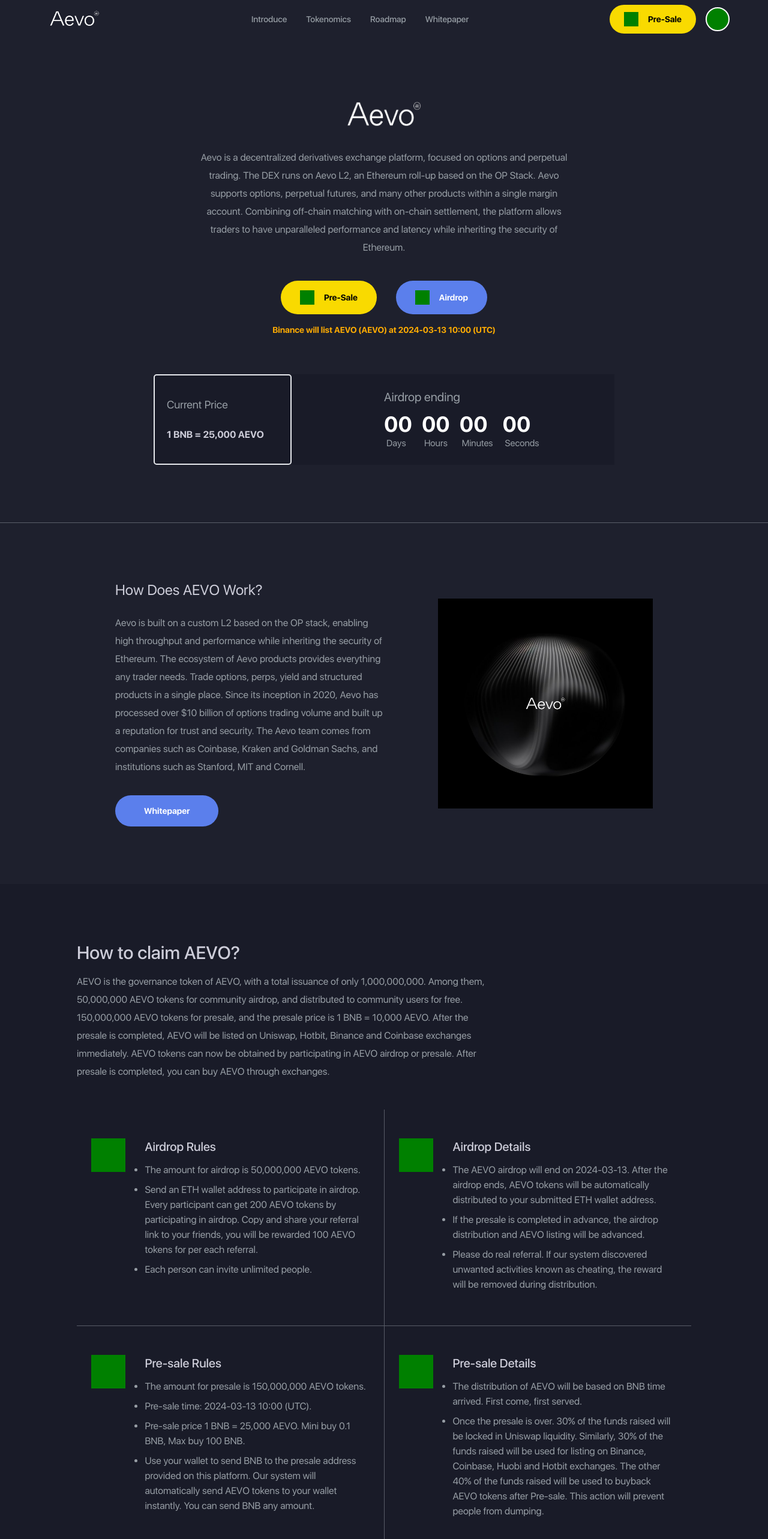
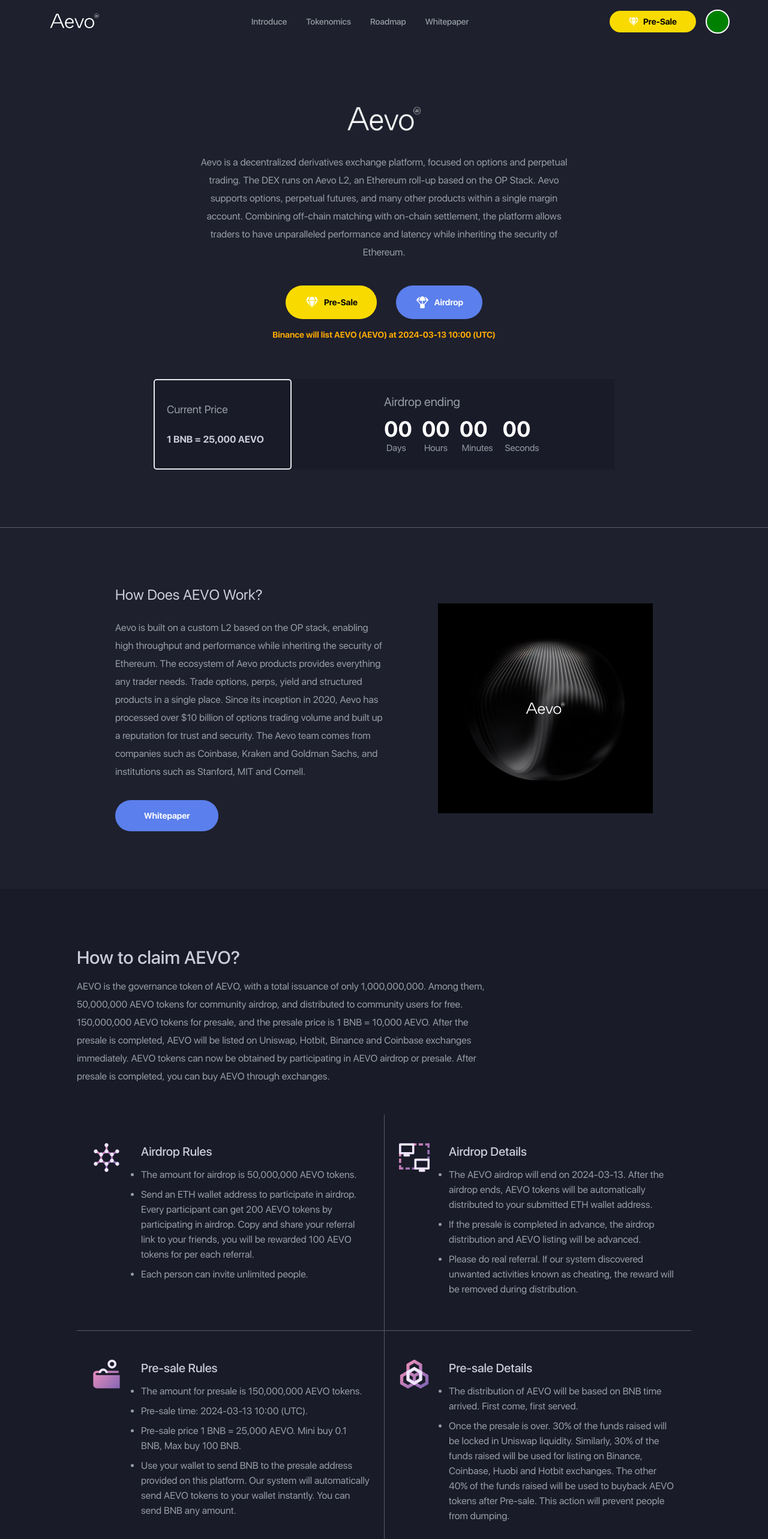
Before and after one commit to FosterSOAsare/aevodrop, a Next.js app: page / in a window 1280 px wide. Shown: the top 2566 px of the page at 60% size. Built offline with nearby package versions, Linux system fonts and the light colour scheme.

Commit message:
Addition of images Presale section Claims refactor

```diff
--- a/src/components/Claim.tsx
+++ b/src/components/Claim.tsx
@@ -7,6 +7,7 @@
 export interface IClaim {
 	name: string;
 	list: string[];
+	image: string;
 }
 
 const Claim = () => {
--- a/src/components/ClaimCard.tsx
+++ b/src/components/ClaimCard.tsx
@@ -1,14 +1,18 @@
 import React from "react";
+import Image from "next/image";
+
 import { IClaim } from "./Claim";
 
 interface IClaimCard extends IClaim {
 	index: number;
 }
 
-const ClaimCard = ({ name, list, index }: IClaimCard) => {
+const ClaimCard = ({ name, list, index, image }: IClaimCard) => {
 	return (
 		<div className={`border-desc border-opacity-50 ${index % 2 === 1 ? "border-l-[1px] " : " "} ${index < 2 ? "border-b-[1px]" : ""} flex items-start justify-start p-6 py-12 gap-8`}>
-			<div className="w-16 h-14 bg-[green]"></div>
+			<div className="w-14 h-12 relative fill">
+				<Image src={image} alt={name} fill />
+			</div>
 			<div className="w-[90%] h-auto">
 				<h3 className="text-xl mb-3 font-medium">{name}</h3>
 				<ul className="list-disc">
--- a/src/components/Header.tsx
+++ b/src/components/Header.tsx
@@ -3,9 +3,11 @@
 
 import LogoImage from "@/assets/logo.png";
 
+import { FaGem } from "react-icons/fa";
+
 const Header = () => {
 	return (
-		<header className="sticky top-0 left-0 bg-bg z-[3] w-full  py-2">
+		<header className="sticky top-0 left-0 bg-bg z-[3] w-full  py-4">
 			<div className="w-full max-w-6xl mx-auto h-full flex items-center justify-between">
 				<div className="w-[120px] h-10 relative">
 					<Image alt="Logo" src={LogoImage} fill />
@@ -26,8 +28,8 @@
 				</nav>
 
 				<div className="flex items-center justify-between gap-4">
-					<button className="flex bg-[#F9DA00] rounded-full py-3 px-6 items-center justify-between gap-4">
-						<span className="w-6 bg-[green] h-6 block"></span>
+					<button className="flex relative hover:-top-2 transition-all duration-300 bg-[#F9DA00] rounded-full py-2 px-8 items-center justify-between gap-2">
+						<FaGem className="text-white " />
 						<p className="text-black text-sm font-bold">Pre-Sale</p>
 					</button>
 					<button className="w-10 h-10 border-[2px] border-white rounded-full bg-[green]"></button>
--- a/src/components/Hero.tsx
+++ b/src/components/Hero.tsx
@@ -2,6 +2,8 @@
 import Image from "next/image";
 
 import LogoImage from "@/assets/logo.png";
+
+import { FaGem, FaParachuteBox } from "react-icons/fa";
 
 const Hero = () => {
 	const [timeLeft, setTime] = useState();
@@ -34,12 +36,16 @@
 				</p>
 
 				<div className="flex items-center justify-between gap-8 mt-10">
-					<button className="flex bg-[#F9DA00] rounded-full py-4 px-8 items-center justify-between gap-4">
-						<span className="w-6 bg-[green] h-6 block"></span>
+					<button className="flex bg-[#F9DA00] rounded-full relative hover:-top-2 transition-all duration-300 py-4 px-8 items-center justify-between gap-2">
+						<span className="w-6 h-6 flex items-center justify-center">
+							<FaGem className="text-white text-xl" />
+						</span>
 						<p className="text-black text-sm font-bold">Pre-Sale</p>
 					</button>
-					<button className="flex bg-blue rounded-full py-4 px-8 items-center justify-between gap-4">
-						<span className="w-6 bg-[green] h-6 block"></span>
+					<button className="flex bg-blue relative rounded-full hover:-top-2 transition-all duration-300 py-4 px-8 items-center justify-between gap-2">
+						<span className="w-6 h-6 flex items-center justify-center">
+							<FaParachuteBox className="text-white text-xl" />
+						</span>
 						<p className="text-white text-sm font-bold">Airdrop</p>
 					</button>
 				</div>
--- a/src/components/Presale.tsx
+++ b/src/components/Presale.tsx
@@ -4,13 +4,13 @@
 const Presale = () => {
 	return (
 		<section className="py-24">
-			<div className="w-full max-w-5xl mx-auto  flex items-center justify-center flex-col">
+			<div className="w-full max-w-4xl mx-auto  flex items-center justify-center flex-col">
 				<h3 className="text-white text-3xl mb-4">Pre-sale is live</h3>
 
-				<div className="w-1/2 bg-[#1A1B26] p-6 flex flex-col items-center justify-center">
+				<div className="w-1/2 rounded-[5px] bg-[#1A1B26] p-6 flex flex-col items-center justify-center">
 					<p className="text-white mb-3">Pre-Sale Address</p>
 					<p className="text-blue mb-2 font-medium">0xFEe2a278c7c483Ff7c4241f79a7B14F5FE4E3c5e</p>
-					<button className="px-4 py-2 rounded-full bg-blue mt-4 text-white font-medium">Copy Address</button>
+					<button className="px-4 py-2 text-[15px] hover:opacity-70 rounded-full bg-blue mt-4 text-white font-medium">Copy Address</button>
 				</div>
 
 				<ul className="mt-5 flex items-center list-disc flex-col">
@@ -23,17 +23,37 @@
 					<br /> You can also send from exchange like Binance
 				</p>
 
-				<div className="mt-12 w-full grid grid-cols-3 gap-8">
+				<article className="mt-12 w-full grid grid-cols-3 gap-8">
 					<PresaleCard name="Token Name" desc="AEVO" />
 					<PresaleCard name="Token Symbol" desc="AEVO" />
 					<PresaleCard name="Decimals" desc="18" />
-					<div className="w-full bg-[#1A1B26] p-10 rounded-[5px]">
-						<h3 className="mb-4 text-white font-medium">Contract Address</h3>
-						<p className="text-blue break-words font-bold">0xcbc85352fe90051edef5aaf55172ffea561c0d95 <span className=""></span></p>
+					<div className="w-full bg-[#1A1B26] p-8 rounded-[5px]">
+						<h3 className="mb-3 text-white text-[15px] font-medium">Contract Address</h3>
+						<p className="text-blue text-[15px] break-words font-bold">
+							0xcbc85352fe90051edef5aaf55172ffea561c0d95 <span className=""></span>
+						</p>
 					</div>
 					<PresaleCard name="Blockchain" desc="ETH (ERC-20)" />
 					<PresaleCard name="Total Supply" desc="1,000,000,000" />
-				</div>
+				</article>
+
+				<article className="w-full mt-8 bg-[#1A1B26] rounded-[5px]">
+					<div className="w-full border-b-[1px] py-10 border-slate-100 border-opacity-25 flex items-center justify-center">
+						<h3 className="text-3xl font-medium">AEVO Airdrop is live</h3>
+					</div>
+
+					<div className="p-8 py-16 flex flex-col items-center justify-between max-w-2xl mx-auto">
+						<input type="text" className="w-full h-10 text-sm font-medium border-[1px] rounded-[5px] bg-[#1E202D] text-white px-4" placeholder="Enter your ERC20 wallet address" />
+						<button className="flex items-center justify-center mt-6 w-[125px] py-3 bg-yellow hover:bg-opacity-70 font-bold rounded-[5px]">Submit</button>
+						<p className="mt-8 text-white text-sm">How to get your wallet address?</p>
+						<p className="text-yellow text-center font-medium text-[15px]">
+							Open Binance &gt; Click Deposit &gt; Search AEVO &gt; Copy Ethereum (ERC20) Address &gt; Paste Here Or you can get it from{" "}
+							<a href="" className="text-[#007bff] font-bold">
+								here
+							</a>
+						</p>
+					</div>
+				</article>
 			</div>
 		</section>
 	);
--- a/src/components/PresaleCard.tsx
+++ b/src/components/PresaleCard.tsx
@@ -2,9 +2,9 @@
 
 const PresaleCard = ({ name, desc }: { name: string; desc: string }) => {
 	return (
-		<div className="w-full bg-[#1A1B26] p-10 rounded-[5px]">
-			<h3 className="mb-4 text-white font-medium">{name}</h3>
-			<p className="text-blue text-2xl font-bold">{desc}</p>
+		<div className="w-full bg-[#1A1B26] p-8 rounded-[3px]">
+			<h3 className="mb-3 text-white text-[15px] font-medium">{name}</h3>
+			<p className="text-blue text-xl font-bold">{desc}</p>
 		</div>
 	);
 };
--- a/tailwind.config.ts
+++ b/tailwind.config.ts
@@ -13,7 +13,8 @@
         desc: '#979ea5',
         heading: '#cdcdd9',
         blue: '#5b7fec',
-        "light-blue": 'rgb(13 189 242)'
+        "light-blue": 'rgb(13 189 242)',
+        yellow: '#FDD700'
       }
     },
   },
```
Also changed, not shown: package.json (+4 -3 lines), src/data/claim.ts (+8 -0 lines), 1 other file (tests, documents, lock files or other folders).
